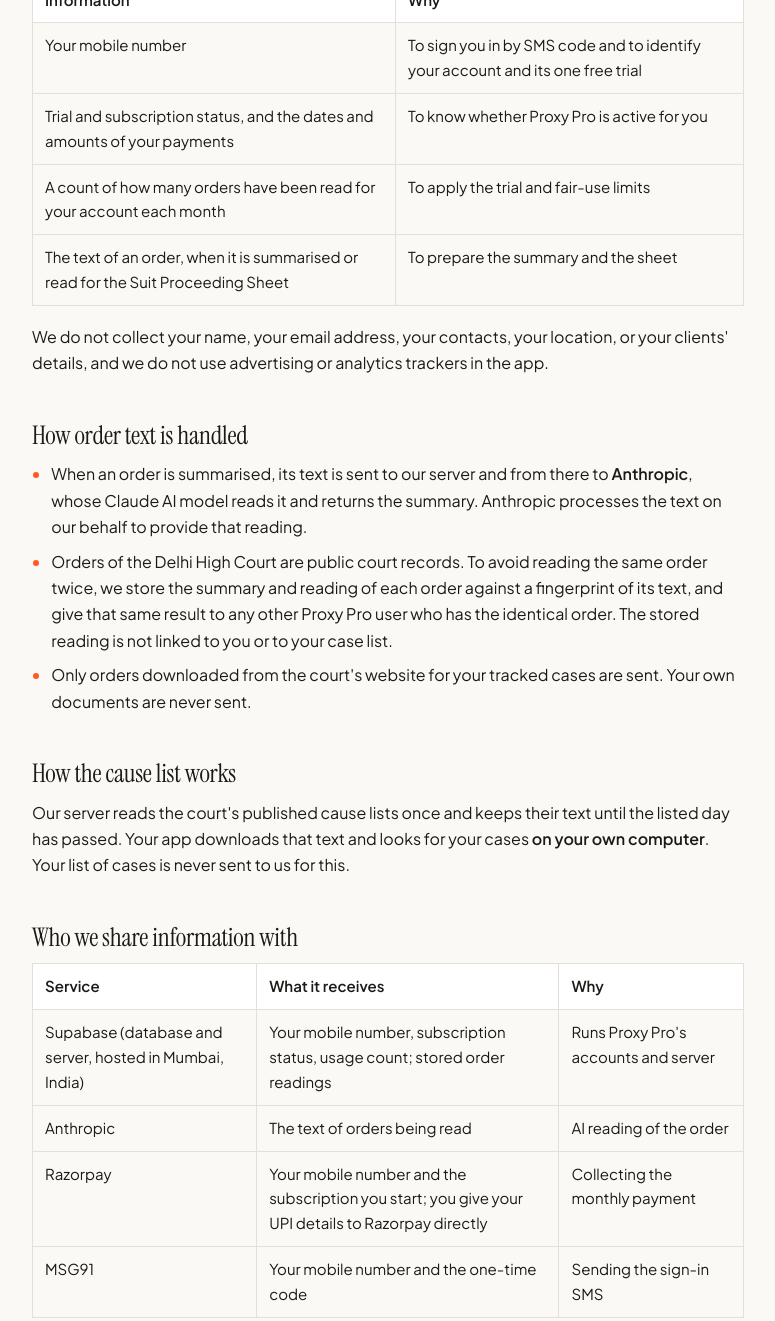
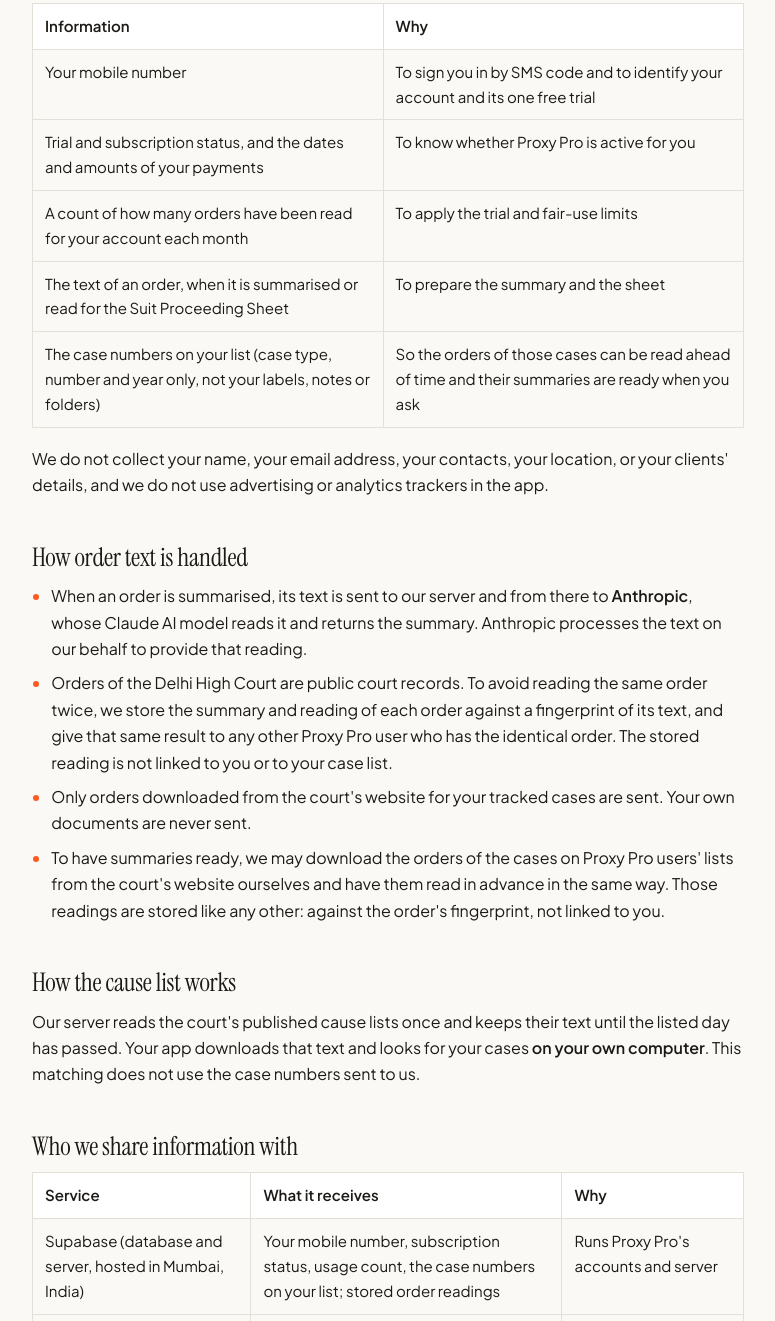
Before and after one commit to tanzeb/proxy-website, a plain HTML site: page privacy.html in a window 1280 px wide. Shown: the part 592-1913 px from the top of the page, without its empty margins (252-1027 px from the left). Drawn offline with Linux system fonts and the light colour scheme.

Commit message:
Privacy policy: Pro case numbers for reading ahead
Co-Authored-By: Claude Opus 5.5 <noreply@anthropic.com>

```diff
--- a/privacy.html
+++ b/privacy.html
@@ -18,11 +18,11 @@
 </header>
 <main>
 <h1>Privacy policy</h1>
-<p class="fine">Last updated: 16 November 2026</p>
+<p class="fine">Last updated: 22 November 2026</p>
 <p>This policy explains what information Proxy ("we", G6/15, Upper Ground Floor, Malviya Nagar, New Delhi 110017, India) handles when you use the Proxy app and Proxy Pro.</p>
 
 <h2>What stays on your computer</h2>
-<p>Your list of cases, the orders downloaded for them, your notes and edits in the Suit Proceeding Sheet, and your folders stay on your own computer. We do not receive your case list or your files. Without Proxy Pro, the app only talks to the Delhi High Court's website (to look up your cases, as any visitor would) and to GitHub (to check for app updates).</p>
+<p>The orders downloaded for your cases, your notes and edits in the Suit Proceeding Sheet, and your folders stay on your own computer. We do not receive your files. Without Proxy Pro, your list of cases stays on your computer too. Without Proxy Pro, the app only talks to the Delhi High Court's website (to look up your cases, as any visitor would) and to GitHub (to check for app updates).</p>
 
 <h2>What we collect for Proxy Pro</h2>
 <table>
@@ -31,6 +31,7 @@
   <tr><td>Trial and subscription status, and the dates and amounts of your payments</td><td>To know whether Proxy Pro is active for you</td></tr>
   <tr><td>A count of how many orders have been read for your account each month</td><td>To apply the trial and fair-use limits</td></tr>
   <tr><td>The text of an order, when it is summarised or read for the Suit Proceeding Sheet</td><td>To prepare the summary and the sheet</td></tr>
+  <tr><td>The case numbers on your list (case type, number and year only, not your labels, notes or folders)</td><td>So the orders of those cases can be read ahead of time and their summaries are ready when you ask</td></tr>
 </table>
 <p>We do not collect your name, your email address, your contacts, your location, or your clients' details, and we do not use advertising or analytics trackers in the app.</p>
 
@@ -39,15 +40,16 @@
   <li>When an order is summarised, its text is sent to our server and from there to <b>Anthropic</b>, whose Claude AI model reads it and returns the summary. Anthropic processes the text on our behalf to provide that reading.</li>
   <li>Orders of the Delhi High Court are public court records. To avoid reading the same order twice, we store the summary and reading of each order against a fingerprint of its text, and give that same result to any other Proxy Pro user who has the identical order. The stored reading is not linked to you or to your case list.</li>
   <li>Only orders downloaded from the court's website for your tracked cases are sent. Your own documents are never sent.</li>
+  <li>To have summaries ready, we may download the orders of the cases on Proxy Pro users' lists from the court's website ourselves and have them read in advance in the same way. Those readings are stored like any other: against the order's fingerprint, not linked to you.</li>
 </ul>
 
 <h2>How the cause list works</h2>
-<p>Our server reads the court's published cause lists once and keeps their text until the listed day has passed. Your app downloads that text and looks for your cases <b>on your own computer</b>. Your list of cases is never sent to us for this.</p>
+<p>Our server reads the court's published cause lists once and keeps their text until the listed day has passed. Your app downloads that text and looks for your cases <b>on your own computer</b>. This matching does not use the case numbers sent to us.</p>
 
 <h2>Who we share information with</h2>
 <table>
   <tr><th>Service</th><th>What it receives</th><th>Why</th></tr>
-  <tr><td>Supabase (database and server, hosted in Mumbai, India)</td><td>Your mobile number, subscription status, usage count; stored order readings</td><td>Runs Proxy Pro's accounts and server</td></tr>
+  <tr><td>Supabase (database and server, hosted in Mumbai, India)</td><td>Your mobile number, subscription status, usage count, the case numbers on your list; stored order readings</td><td>Runs Proxy Pro's accounts and server</td></tr>
   <tr><td>Anthropic</td><td>The text of orders being read</td><td>AI reading of the order</td></tr>
   <tr><td>Razorpay</td><td>Your mobile number and the subscription you start; you give your UPI details to Razorpay directly</td><td>Collecting the monthly payment</td></tr>
   <tr><td>MSG91</td><td>Your mobile number and the one-time code</td><td>Sending the sign-in SMS</td></tr>
```
Also changed, not shown: refund.html (+1 -1 lines), terms.html (+1 -1 lines).
